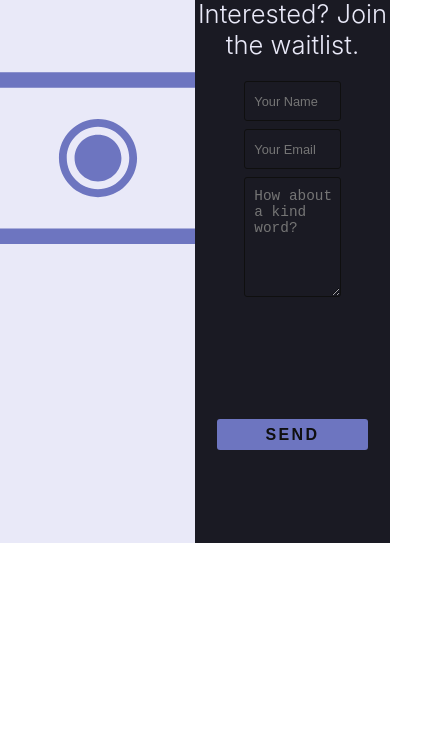
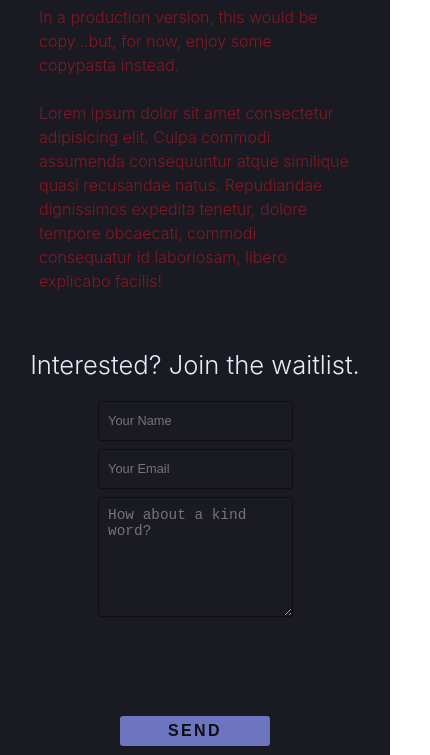
Before and after one commit to charlesmartinreed/product-release-signup-form, a plain HTML site: page index.html in a window 390 px wide. Shown: the part 733-1488 px from the top of the page, 430 px wide, since content can reach past the window. Before the commit the page ends 1276 px from the top, so only its background shows below. Drawn offline with Linux system fonts and the light colour scheme.

Commit message:
Add mobile friendly media queries.

```diff
--- a/index.html
+++ b/index.html
@@ -11,7 +11,7 @@
   <body>
     <!-- LEFT PANE -->
     <div class="container container-left">
-      <h1>Reductivism</h1>
+      <h1>Reduce/Reuse</h1>
       <p>Coming in 2020</p>
       <?xml version="1.0" encoding="UTF-8" standalone="no"?>
       <svg
@@ -57,16 +57,17 @@
           A new delay pedal?
         </h3>
         <h3 class="flavor-header">
-          Who ever heard of such a thing?
+          For those who Think Differently.
         </h3>
         <p class="flavor-body">
-          Lorem ipsum, dolor sit amet consectetur adipisicing elit. Vel enim
-          architecto at ut quo incidunt voluptates est sint optio iste quis eos,
-          modi consequatur? Itaque autem non inventore magnam aliquam. Similique
-          nihil numquam soluta quis architecto natus, harum sit magni eos illo
-          blanditiis vitae repellat ipsam nam vel necessitatibus iusto.
-          Perferendis, obcaecati mollitia? Repellendus aliquam debitis eum
-          commodi atque quisquam iusto.
+          In a production version, this would be copy...but, for now, enjoy some
+          copypasta instead.
+
+          <br /><br />
+          Lorem ipsum dolor sit amet consectetur adipisicing elit. Culpa commodi
+          assumenda consequuntur atque similique quasi recusandae natus.
+          Repudiandae dignissimos expedita tenetur, dolore tempore obcaecati,
+          commodi consequatur id laboriosam, libero explicabo facilis!
         </p>
       </div>
 
--- a/style.css
+++ b/style.css
@@ -63,7 +63,8 @@ html {
 
 .container-right .flavor-text-container {
   margin-top: 1rem;
-  height: 50%;
+  margin-bottom: 3.5rem;
+  max-height: 50%;
   display: flex;
   flex-direction: column;
   justify-content: center;
@@ -96,6 +97,8 @@ html {
   flex-direction: column;
   justify-content: center;
   text-align: center;
+
+  position: relative;
 }
 
 .container-right .form-header {
@@ -149,7 +152,11 @@ html {
   letter-spacing: 0.15rem;
   cursor: pointer;
   border-radius: 3px;
-  margin-bottom: 1rem;
+
+  position: absolute;
+  bottom: 2%;
+  left: 50%;
+  transform: translateX(-50%);
 }
 
 .form-container button[type="submit"]:focus-within {
@@ -177,5 +184,21 @@ html {
   }
 }
 
-@media screen and (max-width: 375px) {
+@media screen and (max-width: 915px) {
+  body {
+    display: flex;
+    flex-direction: column;
+    overflow: auto;
+  }
+
+  .container {
+    min-height: 50vh;
+    width: 100%;
+  }
+
+  .container-left svg {
+    height: 400px;
+    width: 400px;
+    margin-bottom: 1rem;
+  }
 }
```
